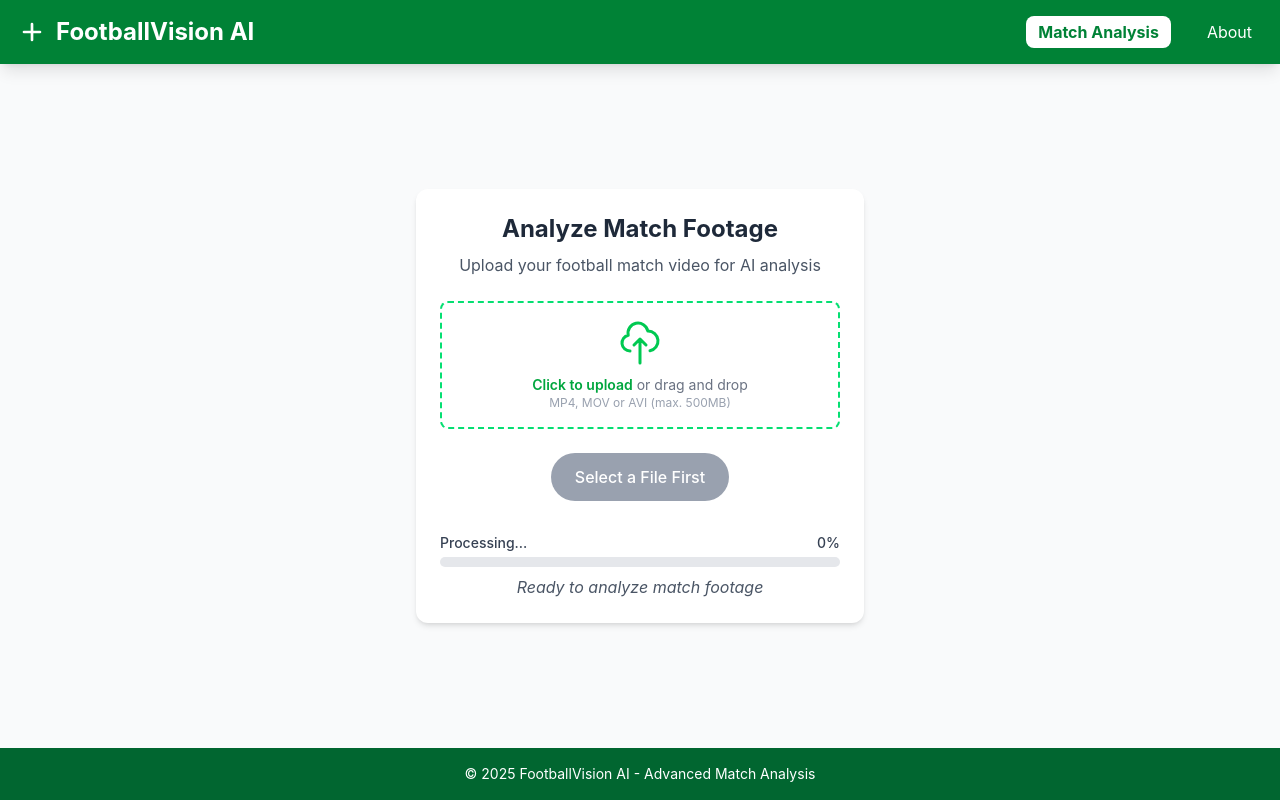
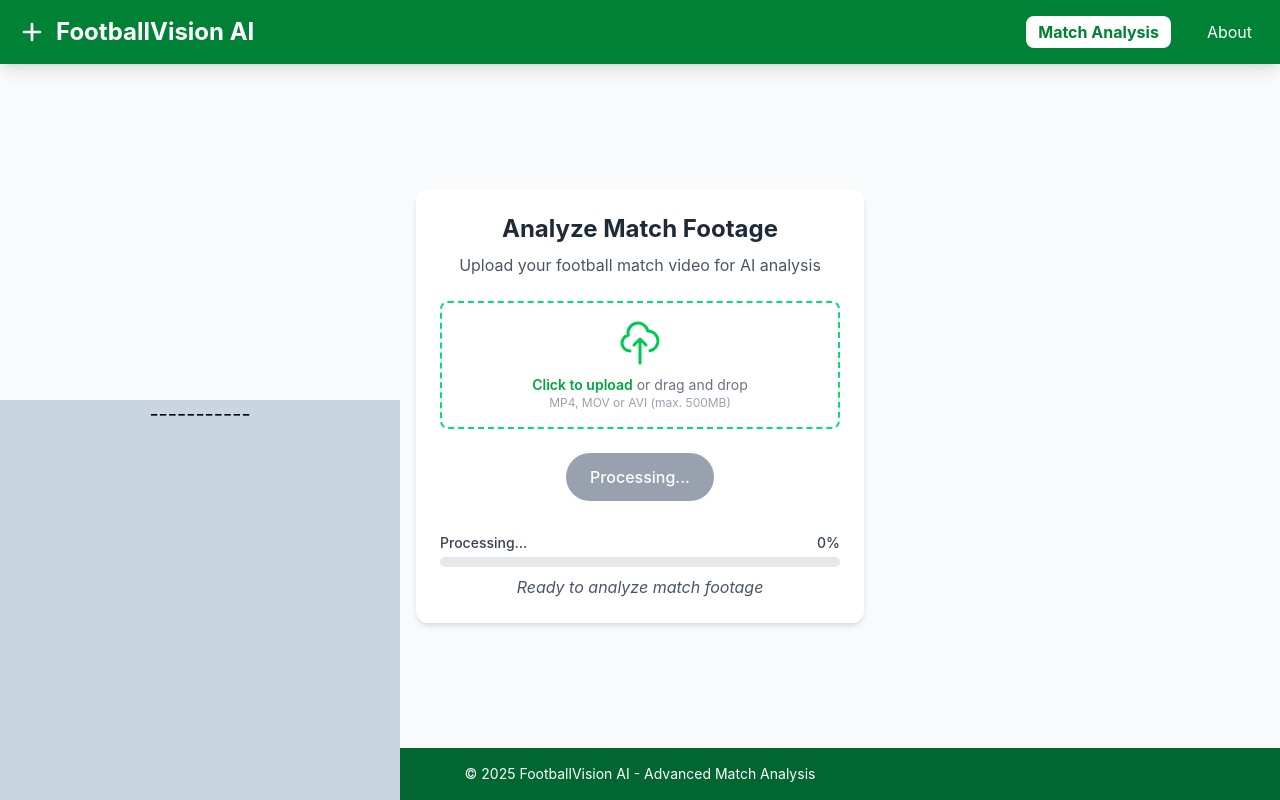
Before and after one commit to TaysonGT/Football-AI-Frontend, a React (Vite) app: page / in a window 1280 px wide. Built offline with nearby package versions, Linux system fonts and the light colour scheme; no server answers.

Commit message:
switched to websocket instead of socketio

```diff
--- a/src/App.tsx
+++ b/src/App.tsx
@@ -1,44 +1,38 @@
 'use client';
-import { useState } from 'react';
+import { useRef, useState } from 'react';
 import axios from 'axios';
 import Navbar from './Components/Layout/Navbar';
 import UploadSection from './Components/Sections/UploadSection';
 import AboutSection from './Components/Sections/AboutSection';
-import useSocket from './Components/socket/SocketManager';
+// import {io, Socket} from 'socket.io-client'
 
 export default function App() {
   const [activeSection, setActiveSection] = useState<'upload' | 'about'>('upload');
   const [uploadProgress, setUploadProgress] = useState<number>(0);
   const [uploadMessage, setUploadMessage] = useState<string>('Ready to analyze match footage');
-  const socket = useSocket();
+  const [logLines, setLogLines] = useState<string[]>(['-----------']);
+
+  const wsRef = useRef<WebSocket>(null)
+
 
   const handleUpload = async (file: File) => {
-    if (!socket) return;
-
     const formData = new FormData();
     formData.append('video', file);
-    formData.append('socket_id', socket.id!);
 
     try {
       setUploadMessage('Uploading match footage...');
       setUploadProgress(10);
 
-      const response = await axios.post('http://localhost:3000/process', formData, {
+      const response = await axios.post('http://localhost:3000/upload', formData, {
         headers: { 'Content-Type': 'multipart/form-data' }
       });
+      const { video_path } = response.data;
+      console.log('Upload response:', response.data);
+      setLogLines([])
+      startWebSocket(video_path)
+      // connectSocket(video_path)
 
-      console.log('Upload response:', response.data);
 
-      socket.on('updates', (data) => {
-        console.log('data:', data)
-        setUploadMessage(data.message);
-        setUploadProgress(data.progress);
-      });
-
-      socket.on('error', (error) => {
-        console.error('Processing error:', error);
-        setUploadMessage(`Error: ${error.message || 'Processing failed'}`);
-      });
 
     } catch (error) {
       console.error('Upload failed:', error);
@@ -47,8 +41,36 @@ export default function App() {
     }
   };
 
+  const startWebSocket = (video_path:string) =>{
+    const ws = new WebSocket("ws://localhost:3000/ws/process");
+    wsRef.current = ws;
+
+    ws.onopen = () => {
+      console.log("🟢 WebSocket connected");
+      ws.send(JSON.stringify({ video_path }));
+    };
+
+    ws.onmessage = (event) => {
+      const data = JSON.parse(event.data);
+      console.log(data)
+      if (data.progress !== undefined) {
+        setUploadProgress(data.progress);
+        setUploadMessage(data.message);
+      } else if (data.log) {
+        console.log("Log:", data.log);
+        setLogLines((prev)=> [...prev, data.log])
+      } else if (data.done) {
+        setUploadMessage("✅ Processing complete!");
+      } else if (data.error) {
+        console.error("Server error:", data.error);
+      }
+    };
+
+    ws.onclose = () => console.log("🔌 WebSocket disconnected");
+  };
+
   return (
-    <div className="flex flex-col min-h-screen bg-gray-50">
+    <div className="flex flex-col min-h-screen bg-gray-50 relative">
       <Navbar activeSection={activeSection} setActiveSection={setActiveSection} />
 
       <main className="flex-1 flex items-center justify-center p-4">
@@ -63,6 +85,15 @@ export default function App() {
         )}
       </main>
 
+      <div className='h-[400px] w-[400px] absolute top-[50%] left-0 overflow-y-scroll bg-slate-300 text-center text-xl'>
+        {logLines.map((line, key)=>(
+
+          <div key={key}>{line}</div>
+
+        ))
+        }
+      </div>
+
       <footer className="bg-green-800 text-white p-4 text-center text-sm">
         © {new Date().getFullYear()} FootballVision AI - Advanced Match Analysis
       </footer>
--- a/src/Components/Sections/UploadSection.tsx
+++ b/src/Components/Sections/UploadSection.tsx
@@ -74,7 +74,7 @@ export default function UploadSection({
             : 'bg-green-600 hover:bg-green-700 shadow-md'
         }`}
       >
-        {uploadProgress > 0
+        {uploadProgress > 0 || uploadProgress < 100
           ? 'Processing...'
           : selectedFile
             ? 'Analyze Match Video'
--- a/src/Components/socket/SocketManager.tsx
+++ b/src/Components/socket/SocketManager.tsx
@@ -3,6 +3,7 @@ import { io, Socket } from 'socket.io-client';
 
 export default function useSocket() {
   const [socket, setSocket] = useState<Socket | null>(null);
+
 
   useEffect(() => {
     const newSocket = io('http://localhost:3000/', {
@@ -13,9 +14,6 @@ export default function useSocket() {
 
     newSocket.on('connect', () => {
       console.log('Connected with ID:', newSocket.id);
-      newSocket.emit('join', { room: newSocket.id }, (response: any) => {
-        console.log('Join acknowledgement:', response);
-      });
     });
 
     setSocket(newSocket);
```
